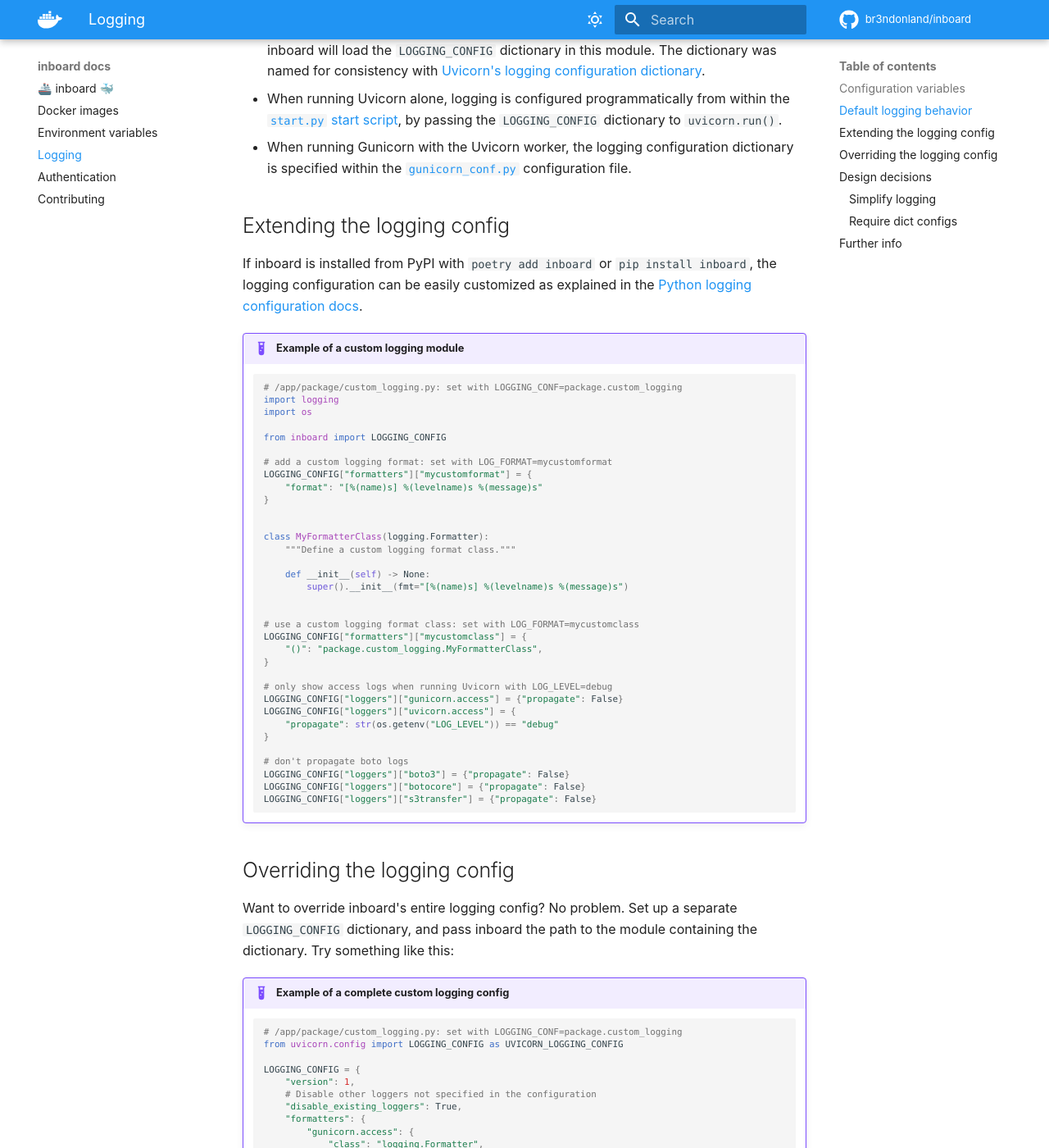
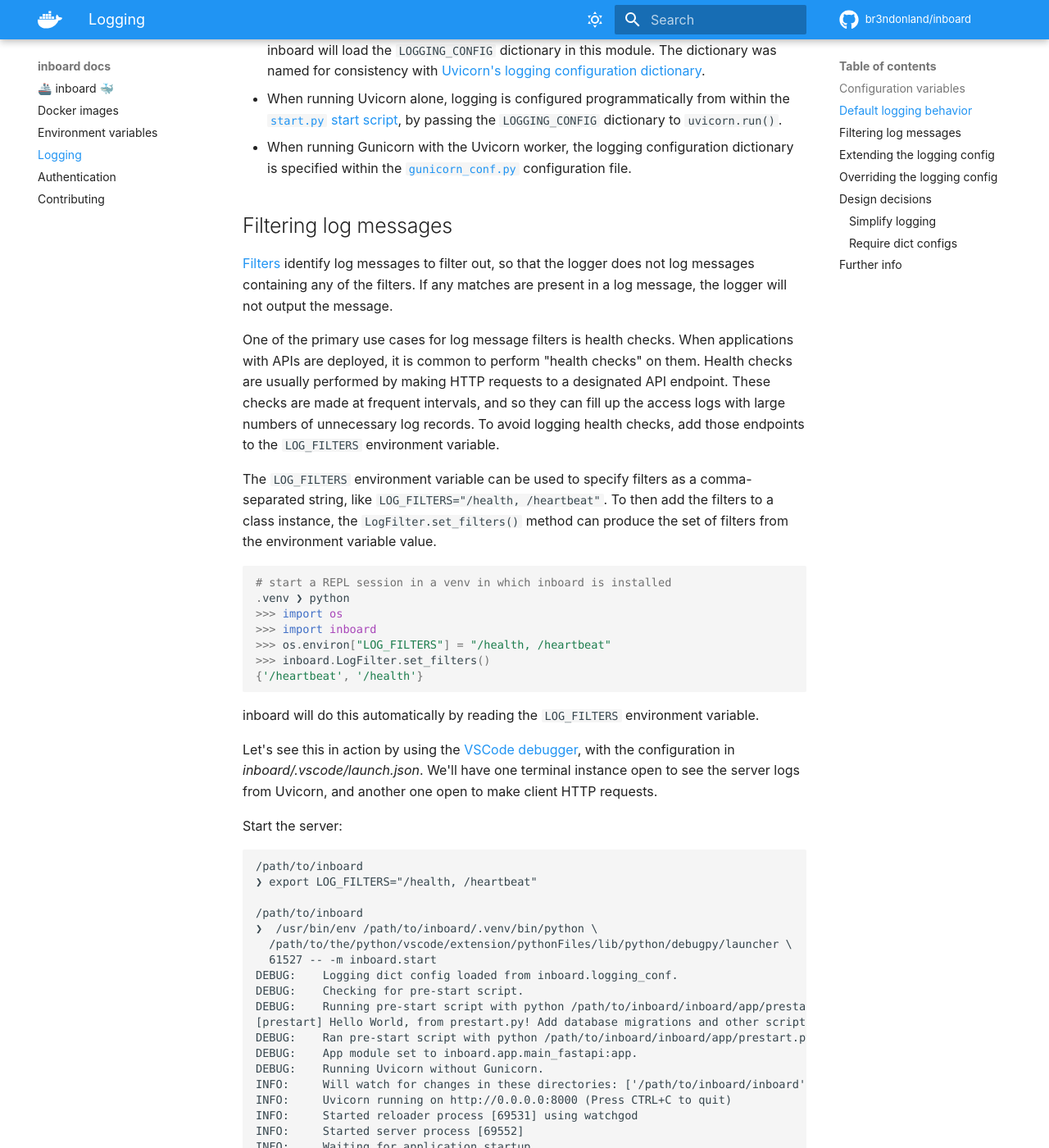
Before and after one commit to br3ndonland/inboard, an MkDocs documentation site: the page built from docs/logging.md, in a window 1280 px wide and 1400 px high, scrolled down 324 px. Shown: the whole window at 82% size. Built offline with MkDocs 1.6.1 and Material for MkDocs 9.7.7, drawn with Linux system fonts in a browser that asks for light colours; comment, search, counter and statistics services are not loaded; some of the changed text lies outside the part shown.

Commit message:
Add configurable logging filter
Filters identify log messages to filter out, so that the logger does not
log messages containing any of the filters. If any matches are present
in a log message, the logger will not output the message.

The environment variable `LOG_FILTERS` can be used to specify filters as
a comma-separated string, like `LOG_FILTERS="/health, /heartbeat"`. To
then add the filters to a class instance, the `LogFilter.set_filters()`
method can make the set of filters from the environment variable value.

One of the primary use cases for log message filters is health checks.
When applications with APIs are deployed, it is common to perform
"health checks" on them. Health checks are usually performed by making
HTTP requests to a designated API endpoint. These checks are made at
frequent intervals, and so they can fill up the access logs with large
numbers of unnecessary log records. To avoid logging health checks,
add those endpoints to the `LOG_FILTERS` environment variable.

````diff
--- a/docs/logging.md
+++ b/docs/logging.md
@@ -9,6 +9,82 @@ See [environment variable reference](environment.md).
 -   inboard's logging configuration logic is located in [`logging_conf.py`](https://github.com/br3ndonland/inboard/blob/HEAD/inboard/logging_conf.py). By default, inboard will load the `LOGGING_CONFIG` dictionary in this module. The dictionary was named for consistency with [Uvicorn's logging configuration dictionary](https://github.com/encode/uvicorn/blob/HEAD/uvicorn/config.py).
 -   When running Uvicorn alone, logging is configured programmatically from within the [`start.py` start script](https://github.com/br3ndonland/inboard/blob/HEAD/inboard/start.py), by passing the `LOGGING_CONFIG` dictionary to `uvicorn.run()`.
 -   When running Gunicorn with the Uvicorn worker, the logging configuration dictionary is specified within the [`gunicorn_conf.py`](https://github.com/br3ndonland/inboard/blob/HEAD/inboard/gunicorn_conf.py) configuration file.
+
+## Filtering log messages
+
+[Filters](https://docs.python.org/3/howto/logging-cookbook.html#using-filters-to-impart-contextual-information) identify log messages to filter out, so that the logger does not log messages containing any of the filters. If any matches are present in a log message, the logger will not output the message.
+
+One of the primary use cases for log message filters is health checks. When applications with APIs are deployed, it is common to perform "health checks" on them. Health checks are usually performed by making HTTP requests to a designated API endpoint. These checks are made at frequent intervals, and so they can fill up the access logs with large numbers of unnecessary log records. To avoid logging health checks, add those endpoints to the `LOG_FILTERS` environment variable.
+
+The `LOG_FILTERS` environment variable can be used to specify filters as a comma-separated string, like `LOG_FILTERS="/health, /heartbeat"`. To then add the filters to a class instance, the `LogFilter.set_filters()` method can produce the set of filters from the environment variable value.
+
+```py
+# start a REPL session in a venv in which inboard is installed
+.venv ❯ python
+>>> import os
+>>> import inboard
+>>> os.environ["LOG_FILTERS"] = "/health, /heartbeat"
+>>> inboard.LogFilter.set_filters()
+{'/heartbeat', '/health'}
+```
+
+inboard will do this automatically by reading the `LOG_FILTERS` environment variable.
+
+Let's see this in action by using the [VSCode debugger](https://code.visualstudio.com/docs/python/debugging), with the configuration in _inboard/.vscode/launch.json_. We'll have one terminal instance open to see the server logs from Uvicorn, and another one open to make client HTTP requests.
+
+Start the server:
+
+```log
+/path/to/inboard
+❯ export LOG_FILTERS="/health, /heartbeat"
+
+/path/to/inboard
+❯  /usr/bin/env /path/to/inboard/.venv/bin/python \
+  /path/to/the/python/vscode/extension/pythonFiles/lib/python/debugpy/launcher \
+  61527 -- -m inboard.start
+DEBUG:    Logging dict config loaded from inboard.logging_conf.
+DEBUG:    Checking for pre-start script.
+DEBUG:    Running pre-start script with python /path/to/inboard/inboard/app/prestart.py.
+[prestart] Hello World, from prestart.py! Add database migrations and other scripts here.
+DEBUG:    Ran pre-start script with python /path/to/inboard/inboard/app/prestart.py.
+DEBUG:    App module set to inboard.app.main_fastapi:app.
+DEBUG:    Running Uvicorn without Gunicorn.
+INFO:     Will watch for changes in these directories: ['/path/to/inboard/inboard']
+INFO:     Uvicorn running on http://0.0.0.0:8000 (Press CTRL+C to quit)
+INFO:     Started reloader process [69531] using watchgod
+INFO:     Started server process [69552]
+INFO:     Waiting for application startup.
+INFO:     Application startup complete.
+```
+
+Make a request to an endpoint that should be logged, using an HTTP client like [HTTPie](https://httpie.io/) or the [HTTPX CLI](https://www.python-httpx.org/):
+
+```sh
+❯ http :8000 -b
+{
+    "Hello": "World"
+}
+
+```
+
+The request will be logged through `uvicorn.access`:
+
+```log
+INFO:     127.0.0.1:61575 - "GET / HTTP/1.1" 200
+```
+
+Next, make a request to an endpoint that should be filtered out of the logs. The username and password you see here are just test values set in the _launch.json_.
+
+```sh
+❯ http :8000/health -a test_user:r4ndom_bUt_memorable -b
+{
+    "application": "inboard",
+    "message": null,
+    "status": "active"
+}
+```
+
+The server does not display a log message.
 
 ## Extending the logging config
 
--- a/inboard/__init__.py
+++ b/inboard/__init__.py
@@ -13,10 +13,11 @@ try:
     from .app.utilities_starlette import BasicAuth as StarletteBasicAuth
 except ImportError:  # pragma: no cover
     pass
-from .logging_conf import LOGGING_CONFIG, configure_logging
+from .logging_conf import LOGGING_CONFIG, LogFilter, configure_logging
 
 __all__ = (
     "LOGGING_CONFIG",
+    "LogFilter",
     "StarletteBasicAuth",
     "configure_logging",
     "fastapi_basic_auth",
````
Also changed, not shown: docs/environment.md (+13 -0 lines), 3 other files.
